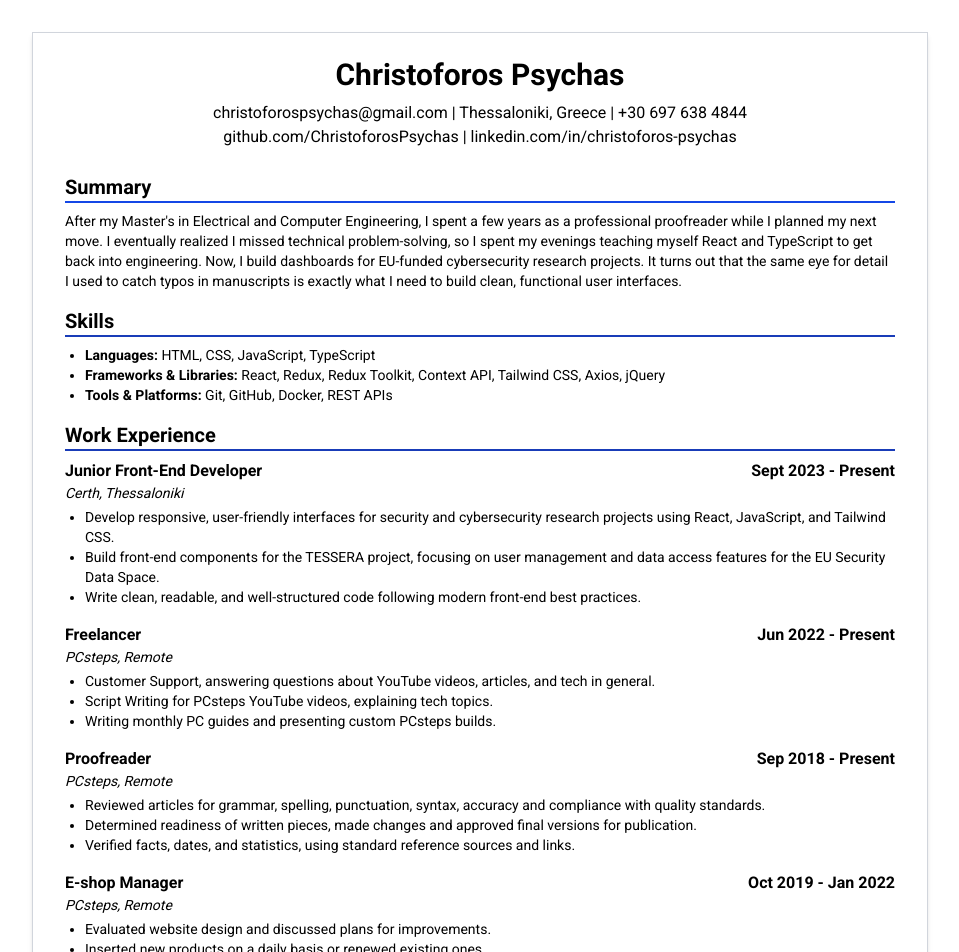
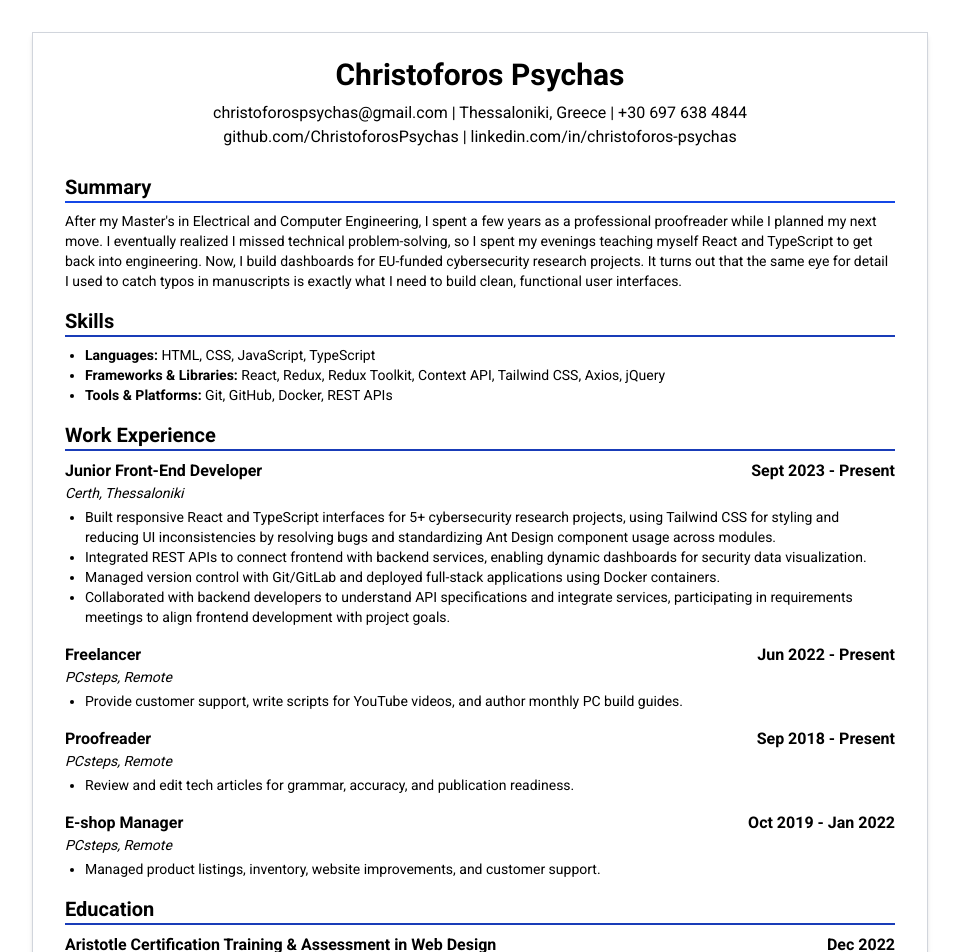
Before and after one commit to ChristoforosPsychas/CV_project, a React (Vite) app: page / in a window 1280 px wide. Shown: the top 952 px of the page, without its empty margins (160-1119 px from the left). Built offline with nearby package versions, Linux system fonts and the light colour scheme.

Commit message:
Edit the bullets for the frontend role to make them more robust

```diff
--- a/src/components/WorkExperience.tsx
+++ b/src/components/WorkExperience.tsx
@@ -12,17 +12,23 @@ const WorkExperience = () => {
       <p className="italic text-sm mb-1">Certh, Thessaloniki</p>
       <ul className="list-disc pl-5 mb-4 text-sm">
         <li>
-          Develop responsive, user-friendly interfaces for security and
-          cybersecurity research projects using React, JavaScript, and Tailwind
-          CSS.
+          Built responsive React and TypeScript interfaces for 5+ cybersecurity
+          research projects, using Tailwind CSS for styling and reducing UI
+          inconsistencies by resolving bugs and standardizing Ant Design
+          component usage across modules.
         </li>
         <li>
-          Build front-end components for the TESSERA project, focusing on user
-          management and data access features for the EU Security Data Space.
+          Integrated REST APIs to connect frontend with backend services,
+          enabling dynamic dashboards for security data visualization.
         </li>
         <li>
-          Write clean, readable, and well-structured code following modern
-          front-end best practices.
+          Managed version control with Git/GitLab and deployed full-stack
+          applications using Docker containers.
+        </li>
+        <li>
+          Collaborated with backend developers to understand API specifications
+          and integrate services, participating in requirements meetings to
+          align frontend development with project goals.
         </li>
       </ul>
 
@@ -33,13 +39,9 @@ const WorkExperience = () => {
       <p className="italic text-sm mb-1">PCsteps, Remote</p>
       <ul className="list-disc pl-5 mb-4 text-sm">
         <li>
-          Customer Support, answering questions about YouTube videos, articles,
-          and tech in general.
+          Provide customer support, write scripts for YouTube videos, and author
+          monthly PC build guides.
         </li>
-        <li>
-          Script Writing for PCsteps YouTube videos, explaining tech topics.
-        </li>
-        <li>Writing monthly PC guides and presenting custom PCsteps builds.</li>
       </ul>
 
       <div className="flex justify-between items-center">
@@ -49,16 +51,8 @@ const WorkExperience = () => {
       <p className="italic text-sm mb-1">PCsteps, Remote</p>
       <ul className="list-disc pl-5 mb-4 text-sm">
         <li>
-          Reviewed articles for grammar, spelling, punctuation, syntax, accuracy
-          and compliance with quality standards.
-        </li>
-        <li>
-          Determined readiness of written pieces, made changes and approved
-          final versions for publication.
-        </li>
-        <li>
-          Verified facts, dates, and statistics, using standard reference
-          sources and links.
+          Review and edit tech articles for grammar, accuracy, and publication
+          readiness.
         </li>
       </ul>
 
@@ -68,15 +62,10 @@ const WorkExperience = () => {
       </div>
       <p className="italic text-sm mb-1">PCsteps, Remote</p>
       <ul className="list-disc pl-5 text-sm">
-        <li>Evaluated website design and discussed plans for improvements.</li>
         <li>
-          Inserted new products on a daily basis or renewed existing ones.
+          Managed product listings, inventory, website improvements, and
+          customer support.
         </li>
-        <li>
-          Presented all products properly with working links and updated images.
-        </li>
-        <li>Reviewed stock levels and prices.</li>
-        <li>Provided customer and tech support via phone calls & emails.</li>
       </ul>
     </section>
   );
```
